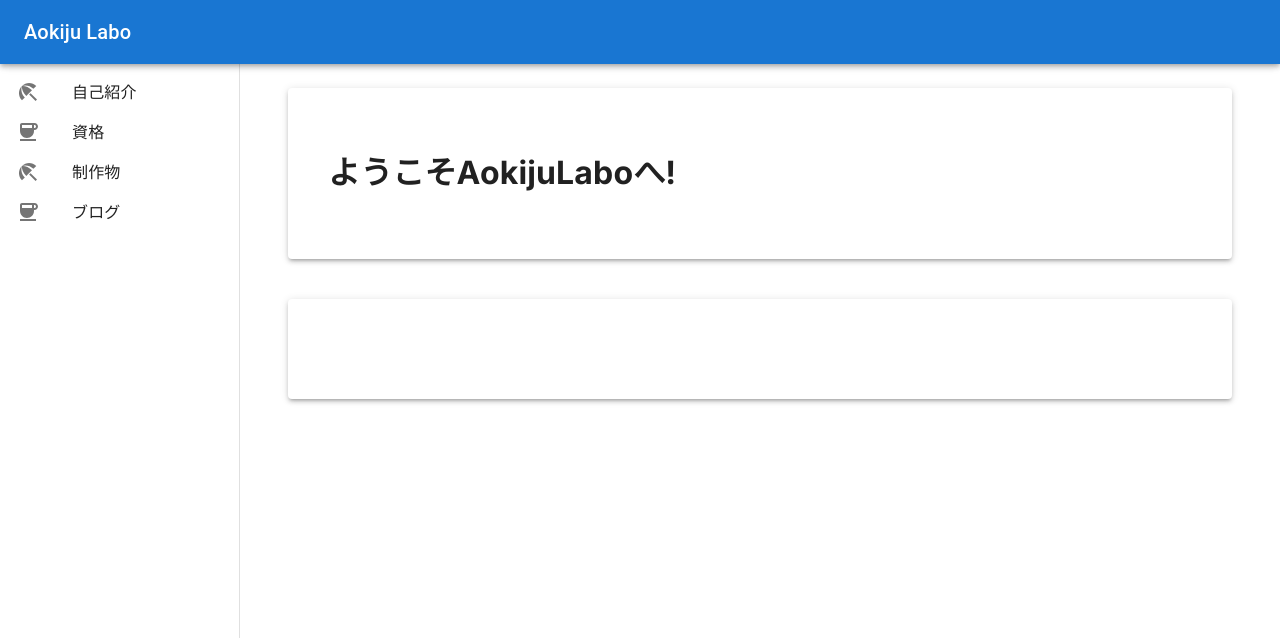
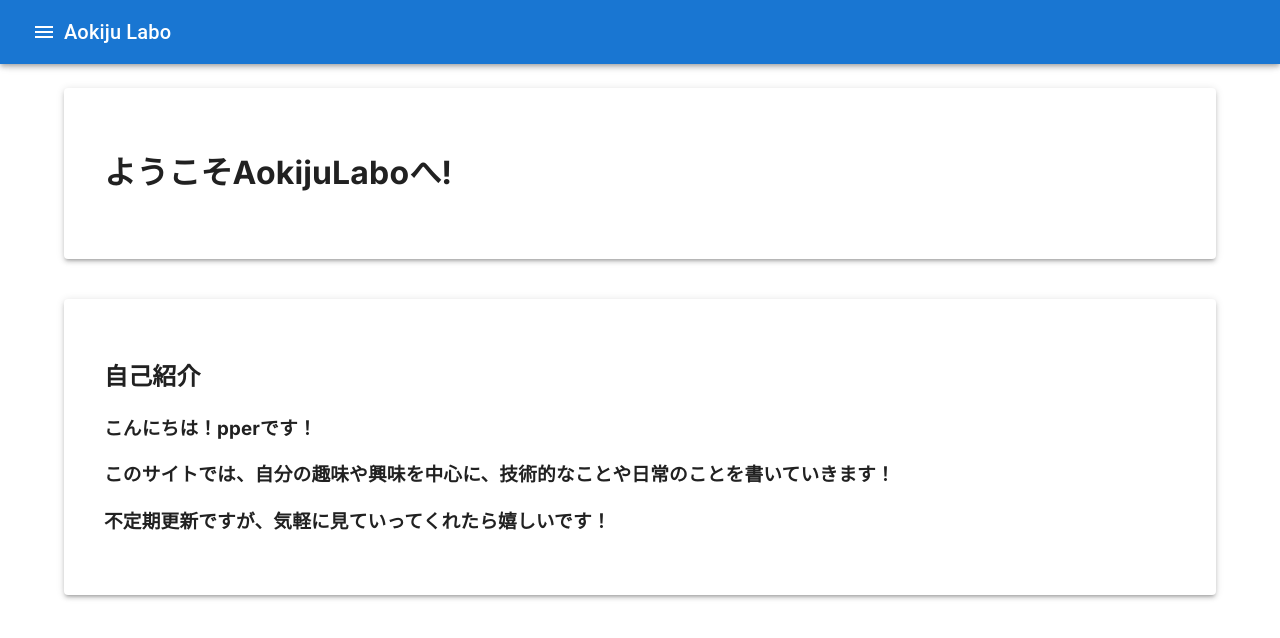
Before and after one commit to Raito5963/aokiju-labo2, a Next.js app in the folder aokiju/: page / in a window 1280 px wide. Shown: the top 638 px of the page. Built offline with nearby package versions, Linux system fonts and the light colour scheme; what @mui/material-nextjs would draw is missing.

Commit message:
サイドバーのトグル機能を追加し、ナビゲーションバーにメニューアイコンを追加。サイドバーの状態管理のためのコンテキストを実装。

```diff
--- /dev/null
+++ b/aokiju/app/_components/SidebarContext.tsx
@@ -0,0 +1,31 @@
+"use client";
+import React, { createContext, useContext, useState, ReactNode } from "react";
+
+type SidebarContextType = {
+    isSidebarOpen: boolean;
+    toggleSidebar: () => void;
+};
+
+const SidebarContext = createContext<SidebarContextType | undefined>(undefined);
+
+export const SidebarProvider = ({ children }: { children: ReactNode }) => {
+    const [isSidebarOpen, setIsSidebarOpen] = useState(false);
+
+    const toggleSidebar = () => {
+        setIsSidebarOpen((prev) => !prev);
+    };
+
+    return (
+        <SidebarContext.Provider value={{ isSidebarOpen, toggleSidebar }}>
+            {children}
+        </SidebarContext.Provider>
+    );
+};
+
+export const useSidebar = () => {
+    const context = useContext(SidebarContext);
+    if (!context) {
+        throw new Error("useSidebar must be used within a SidebarProvider");
+    }
+    return context;
+};
--- a/aokiju/app/_components/navigationbar.tsx
+++ b/aokiju/app/_components/navigationbar.tsx
@@ -1,14 +1,21 @@
 "use client";
-import { AppBar, Toolbar, Typography, Link } from "@mui/material";
+import { AppBar, Toolbar, Typography, Link, IconButton } from "@mui/material";
 import React from "react";
+import MenuIcon from "@mui/icons-material/Menu";
+import { useSidebar } from "./SidebarContext";
 
 const NavigationBar = () => {
+    const { toggleSidebar } = useSidebar();
+
     return (
         <AppBar
             position="fixed"
             sx={{ zIndex: (theme) => theme.zIndex.drawer + 1 }}
         >
             <Toolbar>
+                <IconButton color="inherit" onClick={toggleSidebar}>
+                    <MenuIcon />
+                </IconButton>
                 <Typography variant="h6" noWrap component="div">
                     <Link href="/" underline="none" color="white">
                         Aokiju Labo
--- a/aokiju/app/_components/sidebar.tsx
+++ b/aokiju/app/_components/sidebar.tsx
@@ -9,10 +9,10 @@ import {
     ListItemIcon,
     Toolbar,
 } from "@mui/material";
+import React from "react";
+import { useSidebar } from "./SidebarContext";
 import BeachAccessIcon from "@mui/icons-material/BeachAccess";
 import CoffeeIcon from "@mui/icons-material/Coffee";
-import React from "react";
-import { usePathname } from "next/navigation";
 
 type MenuItem = {
     name: string;
@@ -29,16 +29,12 @@ const menuList: MenuItem[] = [
 const drawerWidth = 240;
 
 const SideBar = () => {
-    const pathname = usePathname();
-    const isSelected = (url: string) => {
-        if (pathname === url || pathname.startsWith(url + "/")) {
-            return true;
-        }
-        return false;
-    };
+    const { isSidebarOpen } = useSidebar();
+
     return (
         <Drawer
-            variant="permanent"
+            open={isSidebarOpen}
+            onClose={() => console.log("Drawer closed")}
             sx={{
                 width: drawerWidth,
                 flexShrink: 0,
@@ -53,7 +49,7 @@ const SideBar = () => {
                 <List>
                     {menuList.map(({ name, url, icon }: MenuItem) => (
                         <ListItem key={name} disablePadding>
-                            <ListItemButton selected={isSelected(url)}>
+                            <ListItemButton>
                                 <ListItemIcon>{icon}</ListItemIcon>
                                 <Link href={url} underline="none" color="inherit">
                                     {name}
--- a/aokiju/app/layout.tsx
+++ b/aokiju/app/layout.tsx
@@ -3,9 +3,9 @@ import { AppRouterCacheProvider } from "@mui/material-nextjs/v14-appRouter";
 import { Inter } from "next/font/google";
 import "./globals.css";
 import { Box, CssBaseline, Toolbar } from "@mui/material";
-
 import NavigationBar from "./_components/navigationbar";
 import SideBar from "./_components/sidebar";
+import { SidebarProvider } from "./_components/SidebarContext"; // SidebarProvider をインポート
 
 const inter = Inter({ subsets: ["latin"] });
 
@@ -23,6 +23,7 @@ export default function RootLayout({
     <html lang="en">
       <body className={inter.className}>
         <AppRouterCacheProvider>
+          <SidebarProvider> {/* SidebarProvider でラップ */}
             <Box sx={{ display: "flex" }}>
               <CssBaseline />
               <NavigationBar />
@@ -32,6 +33,7 @@ export default function RootLayout({
                 {children}
               </Box>
             </Box>
+          </SidebarProvider>
         </AppRouterCacheProvider>
       </body>
     </html>
--- a/aokiju/app/page.tsx
+++ b/aokiju/app/page.tsx
@@ -28,12 +28,21 @@ export default function Home() {
       elevation={3}
       sx={{
         p: 5,
-
       }}>
         <h1 className={styles.title}>ようこそAokijuLaboへ!</h1>
       </Paper>
-      <Paper elevation={3} sx={{ p: 5, mt: 5 }}>
-        <h2></h2>
+      <Paper
+      elevation={3}
+      sx={{
+        p: 5,
+        mt: 5
+        }}>
+        <h2>自己紹介</h2>
+        <h3 style={{ lineHeight : 1.5}}>
+          <p>こんにちは！pperです！</p>
+          <p>このサイトでは、自分の趣味や興味を中心に、技術的なことや日常のことを書いていきます！</p>
+          <p>不定期更新ですが、気軽に見ていってくれたら嬉しいです！</p>
+        </h3>
       </Paper>
     </Container>
   );
```
Lines whose indentation alone changed are shown as unchanged.
